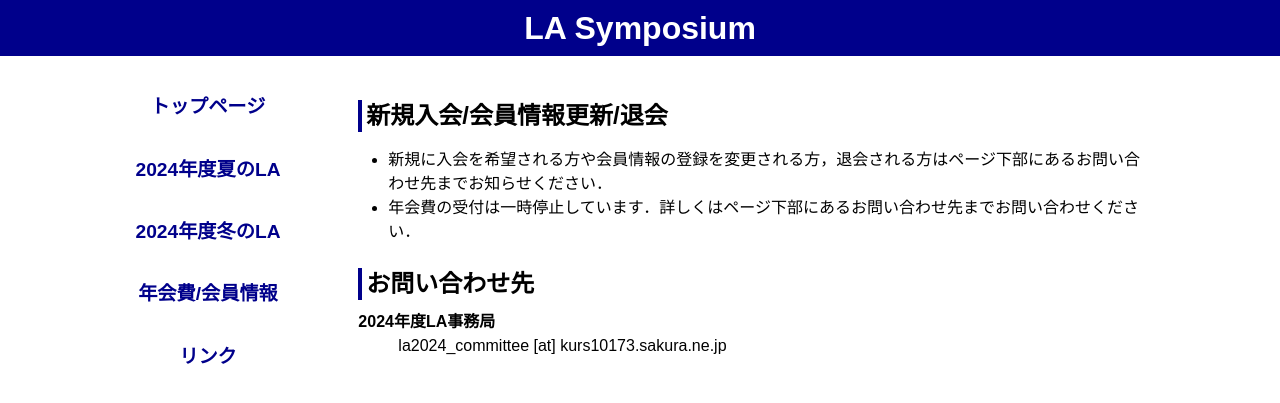
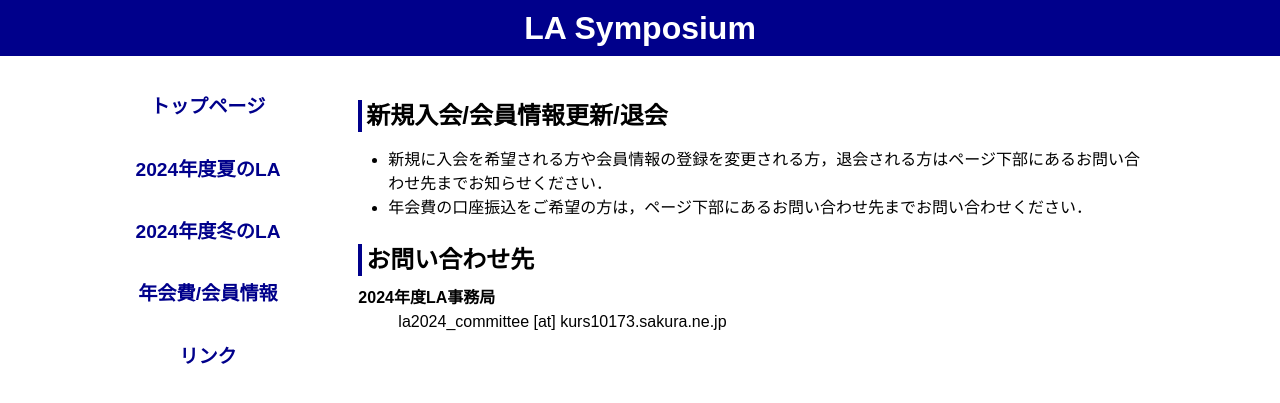
Before and after one commit to ytamura12/la-symposium_test.github.io, a Jekyll site: the page built from members.md, in a window 1280 px wide. Shown: the top 403 px of the page. Built offline with Jekyll 4.4.1, drawn with Linux system fonts in a browser that asks for light colours.

Commit message:
Update members.md

```diff
--- a/members.md
+++ b/members.md
@@ -7,7 +7,7 @@ title: LA Symposium, 年会費/会員情報
 <!-- 新規に入会を希望される方や会員情報の登録を変更される方は，オンラインの[会員手続きのページ](https://art.ist.hokudai.ac.jp/LA/kaiin/){:target="_blank"}より手続きをお願いいたします．
 また退会する方はページ下部にある問い合わせ先までまでお知らせください．現在の会員情報登録は残しますが，再度入会されるまで会誌の送付を休止します．-->
 * 新規に入会を希望される方や会員情報の登録を変更される方，退会される方はページ下部にあるお問い合わせ先までお知らせください．
-* 年会費の受付は一時停止しています．詳しくはページ下部にあるお問い合わせ先までお問い合わせください．
+* 年会費の口座振込をご希望の方は，ページ下部にあるお問い合わせ先までお問い合わせください．
 
 
 <!-- ## 年会費及び納入方法
```
